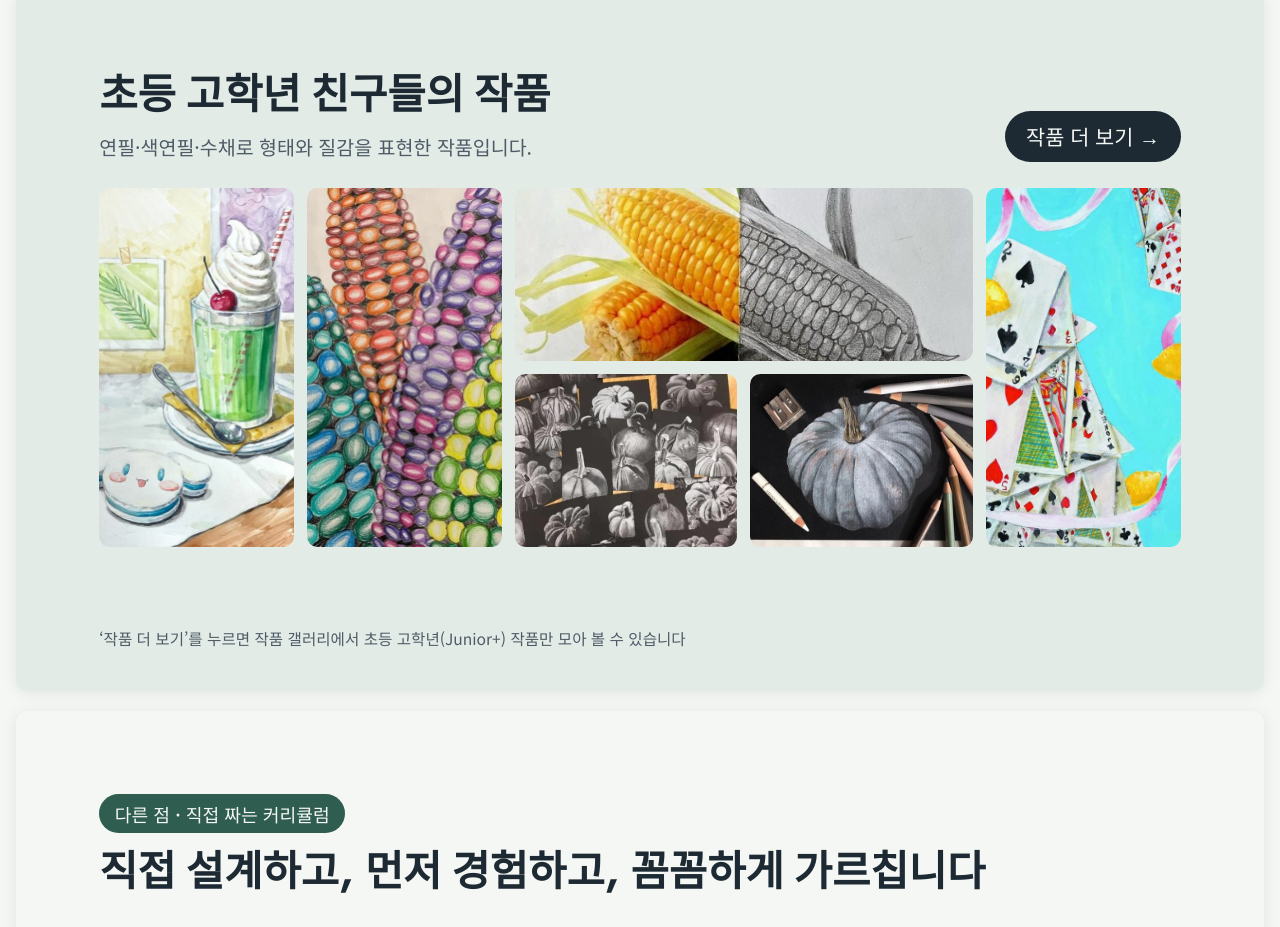
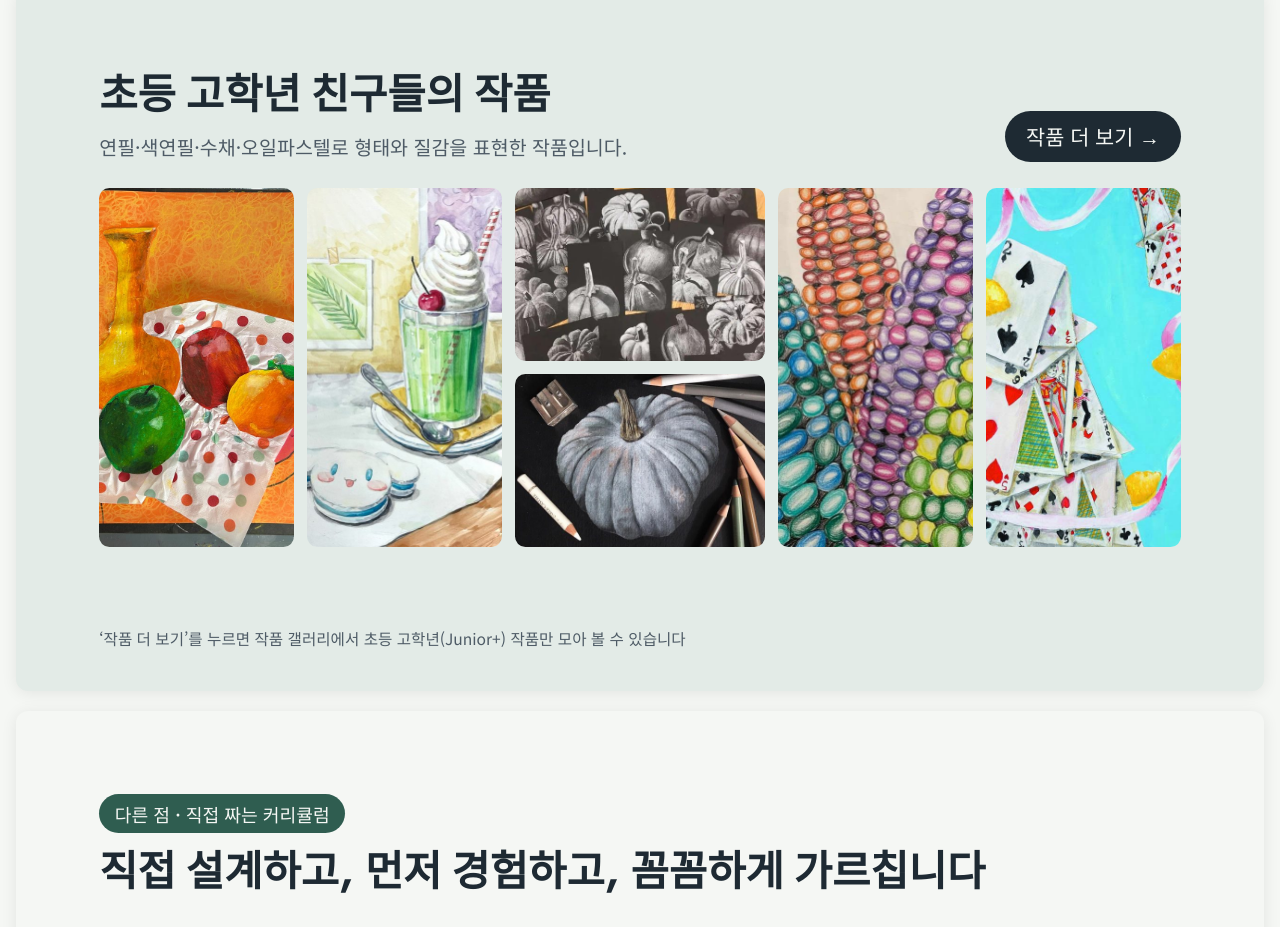
Before and after one commit to ssammisool-hub/artfriend-gallery, a plain HTML site: page consult/senior/index.html in a window 1280 px wide. Shown: the part 2980-3907 px from the top of the page. Drawn offline with Linux system fonts and the light colour scheme.

Commit message:
고학년 안내서: 사진·연필 옥수수 제외, 오일파스텔 정물 추가
Co-Authored-By: Claude Opus 5.5 <noreply@anthropic.com>
Claude-Session: https://claude.ai/code/session_01QW1o8aafi3jWtPXuv6CwAN

```diff
--- a/consult/senior/index.html
+++ b/consult/senior/index.html
@@ -137,22 +137,22 @@ body{margin:0;word-break:keep-all;overflow-wrap:anywhere;background:var(--page);
 <div class="row" style="display:flex;justify-content:space-between;align-items:end;gap:calc(48 * var(--u))">
 <div style="display:flex;flex-direction:column;gap:calc(16 * var(--u))">
 <h2 style="font-family:'Gothic A1', Arial, sans-serif;font-size:max(calc(13 * var(--u)), calc(64 * var(--u)));font-weight:800;line-height:1.2">초등 고학년 친구들의 작품</h2>
-<p style="font-size:max(calc(13 * var(--u)), calc(30 * var(--u)));line-height:1.5;color:#4E5B66">연필·색연필·수채로 형태와 질감을 표현한 작품입니다.</p>
+<p style="font-size:max(calc(13 * var(--u)), calc(30 * var(--u)));line-height:1.5;color:#4E5B66">연필·색연필·수채·오일파스텔로 형태와 질감을 표현한 작품입니다.</p>
 </div>
 <p style="font-size:max(calc(13 * var(--u)), calc(32 * var(--u)));font-weight:500;background:#1E2A33;color:#F5F7F4;padding:calc(16 * var(--u)) calc(32 * var(--u));border-radius:calc(999 * var(--u))"><a href="https://artfriend-gallery.vercel.app/?tag=Junior%2B" rel="noopener" target="_blank">작품 더 보기 →</a></p>
 </div>
 <div class="gallerygrid" style="display:flex;gap:calc(20 * var(--u))">
+<img alt="오일파스텔로 칠한 꽃병과 과일을 땡땡이 냅킨 위에 오려 붙인 정물" decoding="async" loading="lazy" sizes="(max-width: 899px) 50vw, 200px" src="../img/b4ead8fedf89.jpg" srcset="../img/b4ead8fedf89-s.jpg 540w, ../img/b4ead8fedf89.jpg 591w" style="width:calc(300 * var(--u));height:calc(552 * var(--u));object-fit:cover;object-position:50% 55%;border-radius:calc(16 * var(--u));aspect-ratio:300/552;"/>
 <img alt="유리잔에 담긴 멜론소다와 숟가락, 인형을 그린 수채 정물" decoding="async" loading="lazy" sizes="(max-width: 899px) 50vw, 200px" src="../img/ae2825ee675f.jpg" srcset="../img/ae2825ee675f-s.jpg 540w, ../img/ae2825ee675f.jpg 736w" style="width:calc(300 * var(--u));height:calc(552 * var(--u));object-fit:cover;object-position:50% 40%;border-radius:calc(16 * var(--u));aspect-ratio:300/552;"/>
-<img alt="알록달록한 옥수수 알갱이를 색연필로 하나하나 그린 그림" decoding="async" loading="lazy" sizes="(max-width: 899px) 50vw, 200px" src="../img/9c320aebd8e1.jpg" srcset="../img/9c320aebd8e1-s.jpg 540w, ../img/9c320aebd8e1.jpg 720w" style="width:calc(300 * var(--u));height:calc(552 * var(--u));object-fit:cover;object-position:50% 50%;border-radius:calc(16 * var(--u));aspect-ratio:300/552;"/>
 <div style="display:flex;flex-direction:column;gap:calc(20 * var(--u))">
 <div class="imgrow" style="display:flex;gap:calc(20 * var(--u))">
-<img alt="옥수수 사진 반쪽에 이어 나머지 반을 연필로 그린 그림" decoding="async" loading="lazy" sizes="(max-width: 899px) 50vw, 469px" src="../img/51a2cac63976.jpg" srcset="../img/51a2cac63976-s.jpg 540w, ../img/51a2cac63976.jpg 1050w" style="width:calc(704 * var(--u));height:calc(266 * var(--u));object-fit:cover;object-position:50% 45%;border-radius:calc(16 * var(--u));aspect-ratio:704/266;"/>
+<img alt="검은 종이에 흰색으로 명암을 넣어 그린 호박 연작" decoding="async" loading="lazy" sizes="(max-width: 899px) 50vw, 256px" src="../img/1f0687583036.jpg" srcset="../img/1f0687583036-s.jpg 540w, ../img/1f0687583036.jpg 720w" style="width:calc(384 * var(--u));height:calc(266 * var(--u));object-fit:cover;object-position:50% 40%;border-radius:calc(16 * var(--u));aspect-ratio:384/266;"/>
 </div>
 <div class="imgrow" style="display:flex;gap:calc(20 * var(--u))">
-<img alt="검은 종이에 흰색으로 명암을 넣어 그린 호박 연작" decoding="async" loading="lazy" sizes="(max-width: 899px) 50vw, 228px" src="../img/1f0687583036.jpg" srcset="../img/1f0687583036-s.jpg 540w, ../img/1f0687583036.jpg 720w" style="width:calc(342 * var(--u));height:calc(266 * var(--u));object-fit:cover;object-position:50% 40%;border-radius:calc(16 * var(--u));aspect-ratio:342/266;"/>
-<img alt="검은 종이에 색연필로 그린 회색 호박" decoding="async" loading="lazy" sizes="(max-width: 899px) 50vw, 228px" src="../img/3245568b6213.jpg" srcset="../img/3245568b6213-s.jpg 540w, ../img/3245568b6213.jpg 1050w" style="width:calc(342 * var(--u));height:calc(266 * var(--u));object-fit:cover;object-position:50% 50%;border-radius:calc(16 * var(--u));aspect-ratio:342/266;"/>
+<img alt="검은 종이에 색연필로 그린 회색 호박" decoding="async" loading="lazy" sizes="(max-width: 899px) 50vw, 256px" src="../img/3245568b6213.jpg" srcset="../img/3245568b6213-s.jpg 540w, ../img/3245568b6213.jpg 1050w" style="width:calc(384 * var(--u));height:calc(266 * var(--u));object-fit:cover;object-position:50% 50%;border-radius:calc(16 * var(--u));aspect-ratio:384/266;"/>
 </div>
 </div>
+<img alt="알록달록한 옥수수 알갱이를 색연필로 하나하나 그린 그림" decoding="async" loading="lazy" sizes="(max-width: 899px) 50vw, 200px" src="../img/9c320aebd8e1.jpg" srcset="../img/9c320aebd8e1-s.jpg 540w, ../img/9c320aebd8e1.jpg 720w" style="width:calc(300 * var(--u));height:calc(552 * var(--u));object-fit:cover;object-position:50% 50%;border-radius:calc(16 * var(--u));aspect-ratio:300/552;"/>
 <img alt="카드로 쌓은 탑과 레몬, 리본을 그린 채색화" decoding="async" loading="lazy" sizes="(max-width: 899px) 50vw, 200px" src="../img/de3c37ca711b.jpg" srcset="../img/de3c37ca711b-s.jpg 536w, ../img/de3c37ca711b.jpg 536w" style="width:calc(300 * var(--u));height:calc(552 * var(--u));object-fit:cover;object-position:50% 30%;border-radius:calc(16 * var(--u));aspect-ratio:300/552;"/>
 </div>
 <p class="abs" style="position:absolute;left:calc(128 * var(--u));bottom:calc(64 * var(--u));width:calc(1664 * var(--u));font-size:max(calc(13 * var(--u)), calc(24 * var(--u)));color:#4E5B66">‘작품 더 보기’를 누르면 작품 갤러리에서 초등 고학년(Junior+) 작품만 모아 볼 수 있습니다</p>
```
Also changed, not shown: consult/img/51a2cac63976-s.jpg (deleted), consult/img/51a2cac63976.jpg (deleted), consult/img/b4ead8fedf89-s.jpg (added), consult/img/b4ead8fedf89.jpg (added).
